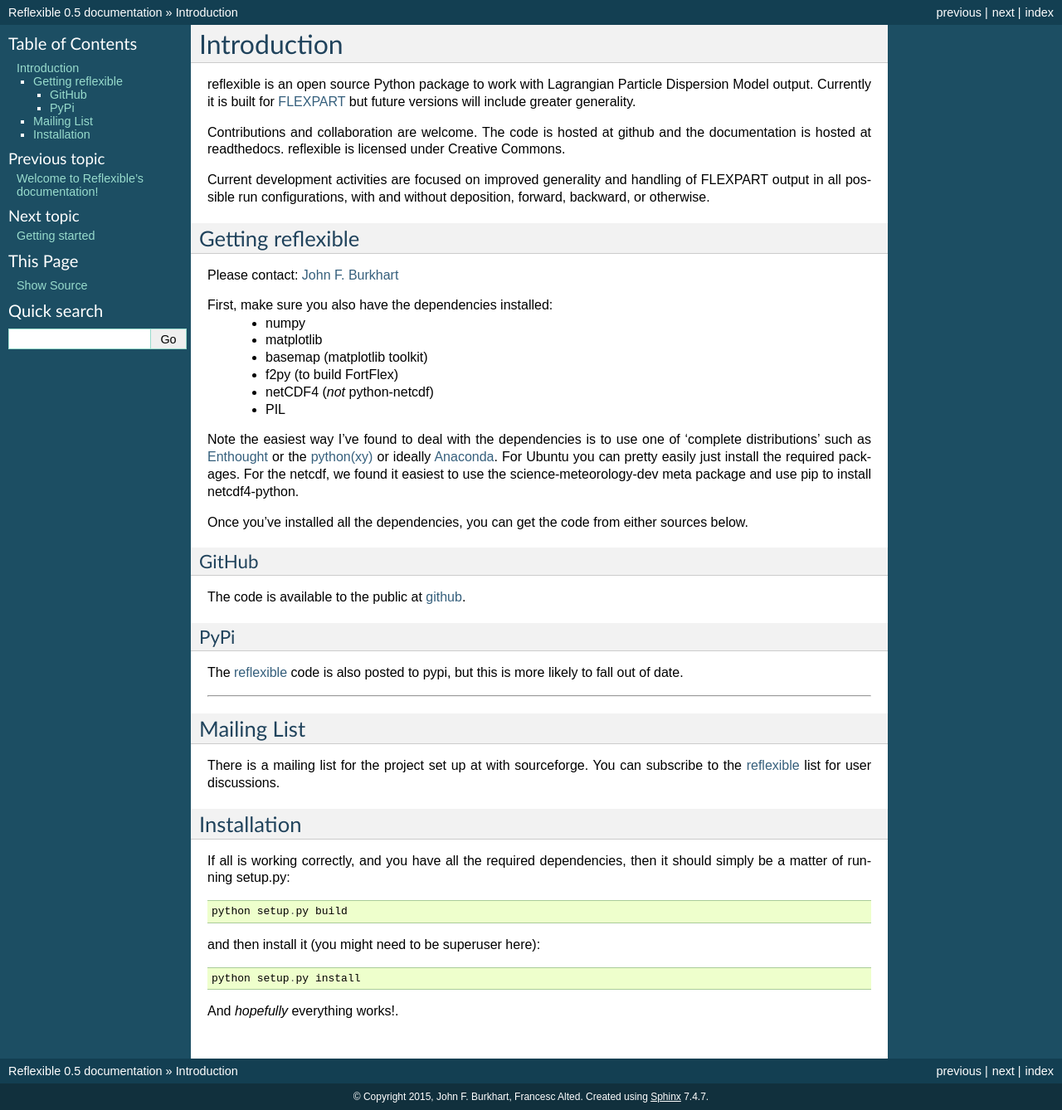
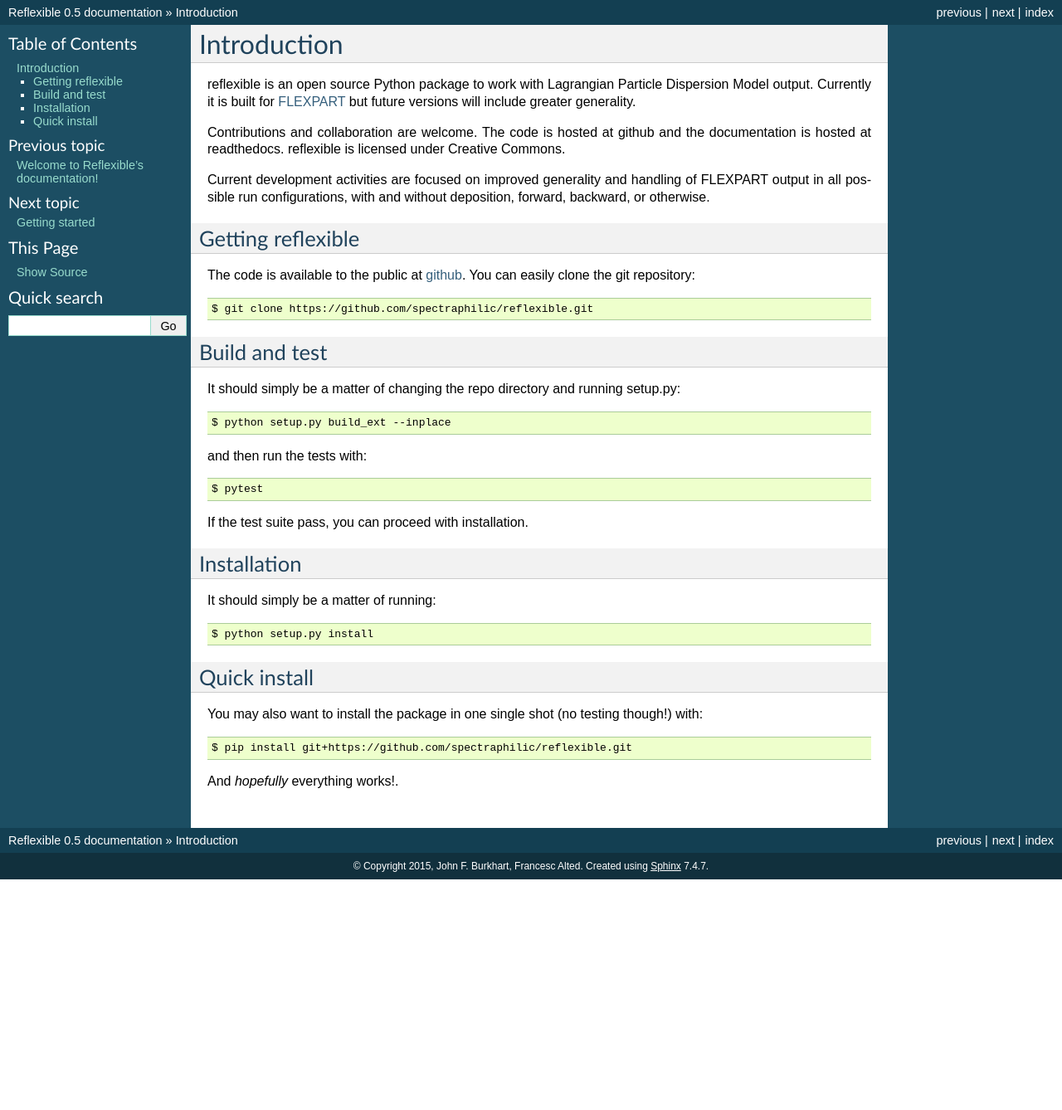
Before and after one commit to spectraphilic/reflexible, a Sphinx documentation site: the page built from doc/source/introduction.rst, in a window 1280 px wide. Shown: the whole page at 83% size. Built offline with Sphinx 7.4.7, drawn with Linux system fonts in a browser that asks for light colours; after the commit the page ends 1060 px from its top, so only the background shows below that.

Commit message:
Introduction chapter simplified and updated

```diff
--- a/doc/source/introduction.rst
+++ b/doc/source/introduction.rst
@@ -18,70 +15,43 @@ Current development activities are focused on improved generality and
 handling of FLEXPART output in all possible run configurations, with
 and without deposition, forward, backward, or otherwise.
 
-.. _getting-reflexible:
-
 Getting reflexible
 =================
-Please contact: `John F. Burkhart <jfburkhart@gmail.com>`_
-
-First, make sure you also have the dependencies installed:
-  - numpy
-  - matplotlib
-  - basemap (matplotlib toolkit)
-  - f2py (to build FortFlex)
-  - netCDF4 (*not* python-netcdf)
-  - PIL
-
-Note the easiest way I've found to deal with the dependencies is to
-use one of 'complete distributions' such as `Enthought
-<http://www.enthought.com>`_ or the `python(xy)
-<http://www.pythonxy.com>`_ or ideally `Anaconda
-<http://www.continuum.io>`_.  For Ubuntu you can pretty easily just
-install the required packages. For the netcdf, we found it easiest to
-use the science-meteorology-dev meta package and use pip to install
-netcdf4-python.
-
-Once you've installed all the dependencies, you can get the code from either
-sources below.
-
-GitHub
-------
 
 The code is available to the public at `github
-<https://github.com/spectraphilic/reflexible>`_.
+<https://github.com/spectraphilic/reflexible>`_.  You can easily clone
+the git repository::
 
-PyPi
-----
+    $ git clone https://github.com/spectraphilic/reflexible.git
 
-The `reflexible <http://pypi.python.org/pypi/reflexible>`_ code is
-also posted to pypi, but this is more likely to fall out of date.
+Build and test
+==============
 
+It should simply be a matter of changing the repo directory and running
+setup.py::
 
-----
+    $ python setup.py build_ext --inplace
 
-.. _email-list:
+and then run the tests with::
 
-Mailing List
-============
+    $ pytest
 
-There is a mailing list for the project set up at with
-sourceforge. You can subscribe to the `reflexible
-<https://lists.sourceforge.net/lists/listinfo/reflexible-users>`_ list
-for user discussions.
-
-.. _installation:
+If the test suite pass, you can proceed with installation.
 
 Installation
 ============
 
-If all is working correctly, and you have all the required
-dependencies, then it should simply be a matter of running setup.py::
+It should simply be a matter of running::
 
-    python setup.py build
+    $ python setup.py install
 
-and then install it (you might need to be superuser here)::
+Quick install
+=============
 
-    python setup.py install
+You may also want to install the package in one single shot (no testing
+though!) with::
+
+    $ pip install git+https://github.com/spectraphilic/reflexible.git
 
 And *hopefully* everything works!.
 
```
Also changed, not shown: other parts of doc/source/introduction.rst (+0 -3 lines).
